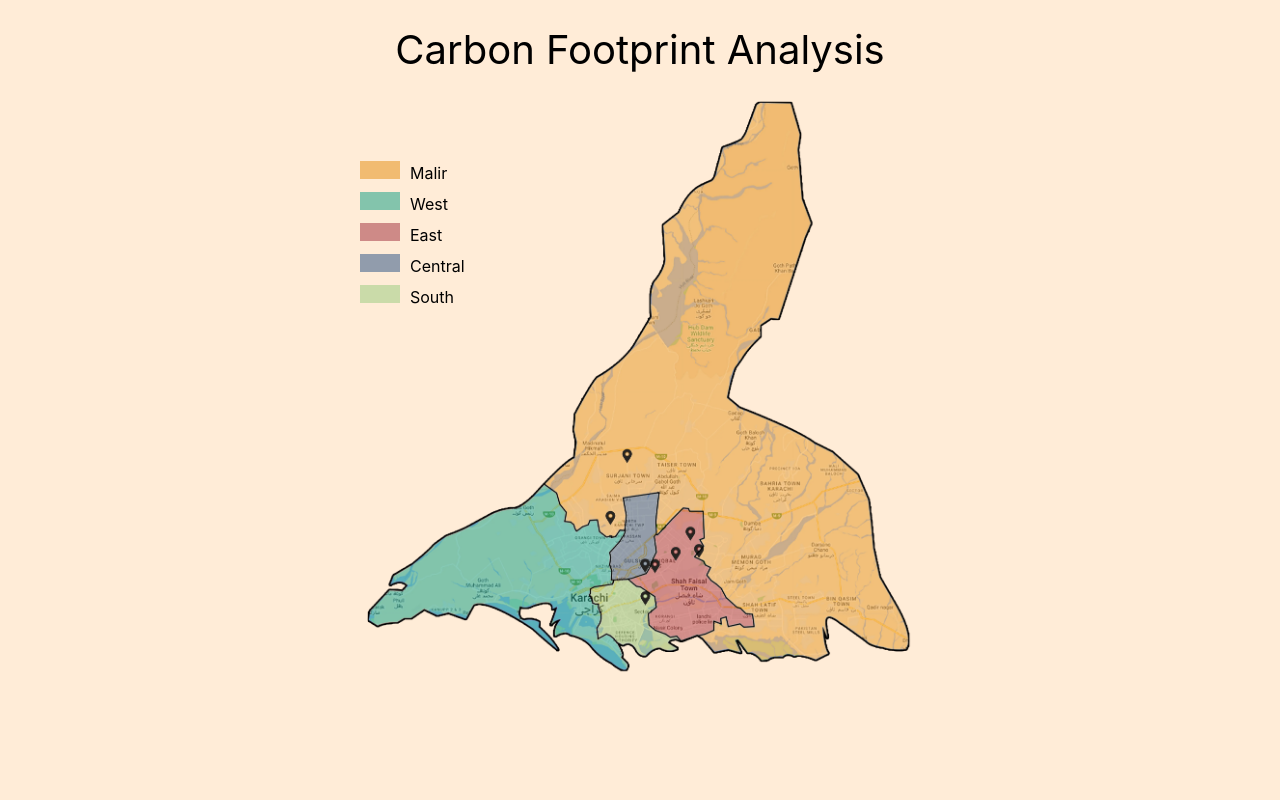
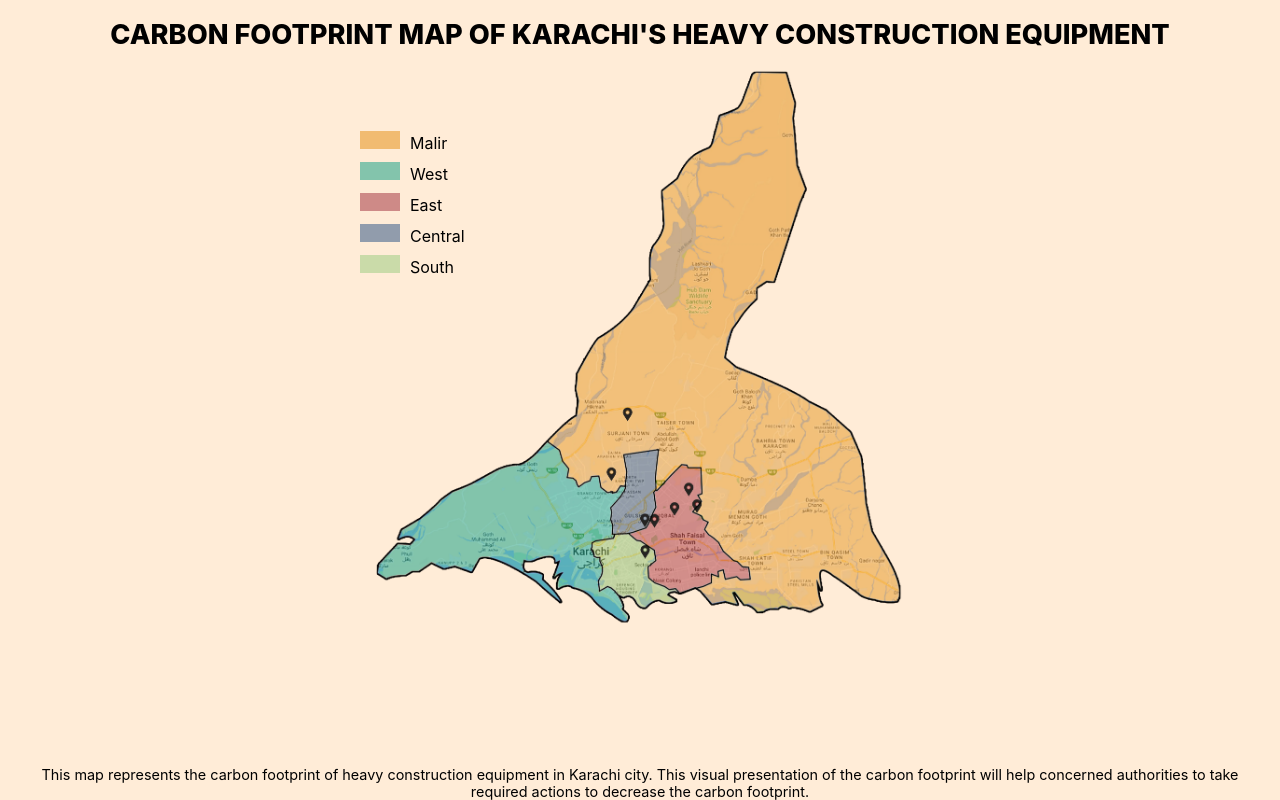
Before and after one commit to zamsabir2002/carbon_footprint_mapping, a React (Create React App) app: page / in a window 1280 px wide. Built offline with nearby package versions, Linux system fonts and the light colour scheme.

Commit message:
Modifying heading and adding footer

```diff
--- a/src/App.css
+++ b/src/App.css
@@ -5,15 +5,16 @@
   /* border: 1px solid red; */
 }
 
-body{
+body {
   background-color: rgba(255, 228, 196, 0.67);
 }
 
 .heading {
-  font-size: 2.5rem;
-  padding: 25px 0px;
+  font-size: 1.7rem;
+  padding: 18px 0px;
   text-align: center;
   width: 100%;
+  font-weight: 800;
 }
 
 .container {
@@ -22,6 +23,15 @@ body{
   display: flex;
   flex-direction: column;
   justify-content: center;
+}
+
+footer {
+  font-size: 0.9rem;
+  padding: 0px 20px;
+  text-align: center;
+  align-self: center;
+  position: absolute;
+  bottom: 0px;
 }
 
 .App {
--- a/src/components/districtmap.jsx
+++ b/src/components/districtmap.jsx
@@ -65,7 +65,7 @@ const DistrictMapDisplay = ({ district, setDistrict, setFullMap }) => {
 
             {
                 locations.map((each_loc, idx) => {
-                    // console.log(idx, each_loc)
+                    console.log("LCOASDLKJASL", idx, each_loc)
                     // places = each_loc.split(',')
                     return (
                         <Marker
@@ -100,10 +100,9 @@ const DistrictMapDisplay = ({ district, setDistrict, setFullMap }) => {
                 alt="karachi_map"
                 className='map_image'
                 style={{
-                    width: district !== 'malir' ? '600px' : 'auto',
+                    // width: district !== 'malir' ? '600px' : 'auto',
                     paddingLeft: district === 'south' ? '150px' : district === 'east' ? '130px' : '100px',
                 }}
-                loading="lazy"
             />
         </div>
     );
--- a/src/components/fullmap.jsx
+++ b/src/components/fullmap.jsx
@@ -10,7 +10,7 @@ function FullMap() {
         alt="karachi_map"
         className="map_image map_image_2"
         style={{
-          width: "600px",
+          width: "auto",
         }}
         loading="lazy"
       />
--- a/src/components/index.jsx
+++ b/src/components/index.jsx
@@ -7,9 +7,13 @@ const Index = () => {
   return (
     <>
       <div className="container">
-        <div className="heading">Carbon Footprint Analysis</div>
+        <div className="heading">CARBON FOOTPRINT MAP OF KARACHI'S HEAVY CONSTRUCTION EQUIPMENT</div>
         <MapDisplay />
       </div>
+      <footer>
+        This map represents the carbon footprint of heavy construction equipment in Karachi city.
+        This visual presentation of the carbon footprint will help concerned authorities to take required actions to decrease the carbon footprint.
+      </footer>
     </>
   );
 };
--- a/src/components/marker.jsx
+++ b/src/components/marker.jsx
@@ -24,7 +24,7 @@ function Marker({
     const [hoverAddress, setHoverAddress] = useState('')
     const [data, setData] = useState('')
 
-    console.log(`./data/new_data/${district}/${district}-${index}.csv`)
+    // console.log(`./data/new_data/${district}/${district}-${index}.csv`)
     useEffect(() => {
         fetch(`./data/new_data/${district}/${district}-${index}.csv`)
             .then(response => response.text())
--- a/src/styles/map.css
+++ b/src/styles/map.css
@@ -22,7 +22,8 @@
 
 .map_image {
   /* width: 600px; */
-  max-height: 80dvh;
+  width: auto;
+  max-height: 70dvh;
   border-radius: 2%;
   /* box-shadow: 0 0 10px 0 rgba(0, 0, 0, 0.3); */
 }
```
Also changed, not shown: src/components/map.jsx (+7 -7 lines), public/data/new_data/central/location.csv, public/data/new_data/malir/location.csv.
